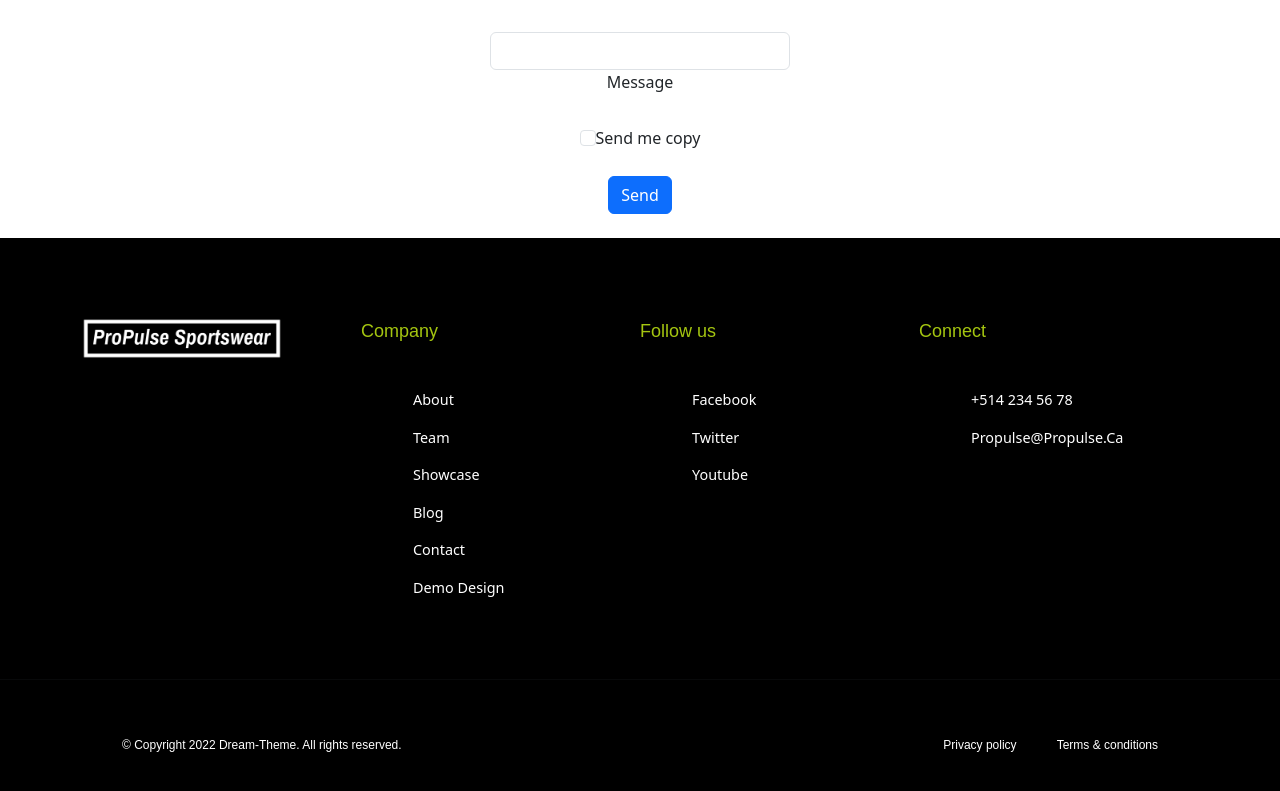
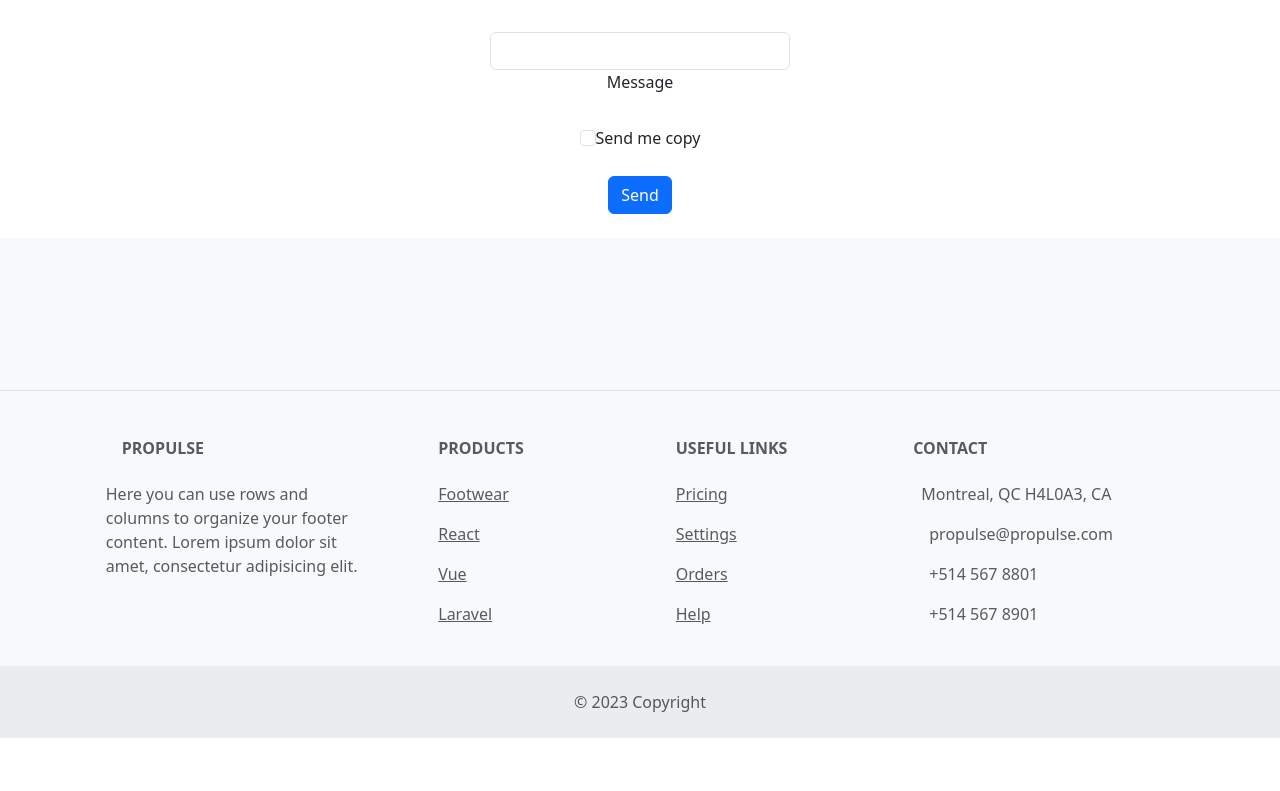
Before and after one commit to JulianaVanier/582-react-propulse, a React (Create React App) app: page /contact in a window 1280 px wide. Shown: the part 449-1240 px from the top of the page. After the commit the page ends 1187 px from the top, so only its background shows below. Built offline with nearby package versions, Linux system fonts and the light colour scheme.

Commit message:
added some text in footer

```diff
--- a/src/components/Footer.js
+++ b/src/components/Footer.js
@@ -1,57 +1,127 @@
-import React from 'react'
+import React from 'react';
+import { MDBFooter, MDBContainer, MDBRow, MDBCol, MDBIcon } from 'mdb-react-ui-kit';
 
-function Footer() {
-  return (
-    <>
-            <footer>
-            <div class="container">
-                <div class="footer_grid">
-                    <div><img src="/assets/image/propulse-sportswear-high-resolution-logo-black-on-transparent-background.png" alt="" /></div>
-                    <div>
-                        <p>Company</p>
-                        <ul class="ul-list" role="list">
-                            <li role="listitem">About</li>
-                            <li role="listitem">Team</li>
-                            <li role="listitem">Showcase</li>
-                            <li role="listitem">Blog</li>
-                            <li role="listitem">Contact</li>
-                            <li role="listitem">Demo design</li>
-                        </ul>
-                    </div>
-                    <div>
-                        <p>Follow us</p>
-                        <ul class="ul-list" role="list">
-                            <li role="listitem">Facebook</li>
-                            <li role="listitem">Twitter</li>
-                            <li role="listitem">Youtube</li>
-                        </ul>
-                    </div>
-                    <div>
-                        <p>Connect</p>
-                        <ul class="ul-list" role="list">
-                            <li role="listitem">+514 234 56 78</li>
-                            <li role="listitem">propulse@propulse.ca</li>
-                        </ul>
-                    </div>
-                </div>
-            </div>
-            <hr />
-            <div class="container">
-                <div class="privacy">
-                    <div class="privacy_left">
-                        <p>
-                            © Copyright 2022 Dream-Theme. All rights reserved.
-                        </p>
-                    </div>
-                    <div class="privacy_right">
-                        <p>Privacy policy</p>
-                        <p>Terms & conditions</p>
-                    </div>
-                </div>
-            </div>
-        </footer>
-    </>
-  )
+export default function App() {
+
+
+  function goContact() {
+    window.location.href = "/contact";
+    // navigate(-1);
 }
 
-export default Footer
+  return (
+    <MDBFooter bgColor='light' className='text-center text-lg-start text-muted'>
+      <section className='d-flex justify-content-center justify-content-lg-between p-4 border-bottom'>
+
+
+        <div>
+          <a href='' className='me-4 text-reset'>
+            <MDBIcon color='secondary' fab icon='facebook-f' />
+          </a>
+          <a href='' className='me-4 text-reset'>
+            <MDBIcon color='secondary' fab icon='twitter' />
+          </a>
+          <a href='' className='me-4 text-reset'>
+            <MDBIcon color='secondary' fab icon='google' />
+          </a>
+          <a href='' className='me-4 text-reset'>
+            <MDBIcon color='secondary' fab icon='instagram' />
+          </a>
+          <a href='' className='me-4 text-reset'>
+            <MDBIcon color='secondary' fab icon='linkedin' />
+          </a>
+          <a href='' className='me-4 text-reset'>
+            <MDBIcon color='secondary' fab icon='github' />
+          </a>
+        </div>
+      </section>
+
+      <section className=''>
+        <MDBContainer className='text-center text-md-start mt-5'>
+          <MDBRow className='mt-3'>
+            <MDBCol md='3' lg='4' xl='3' className='mx-auto mb-4'>
+              <h6 className='text-uppercase fw-bold mb-4'>
+                <MDBIcon color='secondary' icon='gem' className='me-3' />
+                Propulse
+              </h6>
+              <p>
+                Here you can use rows and columns to organize your footer content. Lorem ipsum dolor sit
+                amet, consectetur adipisicing elit.
+              </p>
+            </MDBCol>
+
+            <MDBCol md='2' lg='2' xl='2' className='mx-auto mb-4'>
+              <h6 className='text-uppercase fw-bold mb-4'>Products</h6>
+              <p>
+                <a href='#!' className='text-reset'>
+                  Footwear
+                </a>
+              </p>
+              <p>
+                <a href='#!' className='text-reset'>
+                  React
+                </a>
+              </p>
+              <p>
+                <a href='#!' className='text-reset'>
+                  Vue
+                </a>
+              </p>
+              <p>
+                <a href='#!' className='text-reset'>
+                  Laravel
+                </a>
+              </p>
+            </MDBCol>
+
+            <MDBCol md='3' lg='2' xl='2' className='mx-auto mb-4'>
+              <h6 className='text-uppercase fw-bold mb-4'>Useful links</h6>
+              <p>
+                <a href='#!' className='text-reset'>
+                  Pricing
+                </a>
+              </p>
+              <p>
+                <a href='#!' className='text-reset'>
+                  Settings
+                </a>
+              </p>
+              <p>
+                <a href='#!' className='text-reset'>
+                  Orders
+                </a>
+              </p>
+              <p>
+                <a href='#!' className='text-reset'>
+                  Help
+                </a>
+              </p>
+            </MDBCol>
+
+            <MDBCol md='4' lg='3' xl='3' className='mx-auto mb-md-0 mb-4'>
+              <h6 className='text-uppercase fw-bold mb-4' onClick={ () => {goContact()}}>Contact</h6>
+              <p>
+                <MDBIcon color='secondary' icon='home' className='me-2' />
+                Montreal, QC H4L0A3, CA
+              </p>
+              <p>
+                <MDBIcon color='secondary' icon='envelope' className='me-3' />
+                propulse@propulse.com
+              </p>
+              <p>
+                <MDBIcon color='secondary' icon='phone' className='me-3' /> +514 567 8801
+              </p>
+              <p>
+                <MDBIcon color='secondary' icon='print' className='me-3' /> +514 567 8901
+              </p>
+            </MDBCol>
+          </MDBRow>
+        </MDBContainer>
+      </section>
+
+      <div className='text-center p-4' style={{ backgroundColor: 'rgba(0, 0, 0, 0.05)' }}>
+        © 2023 Copyright
+      </div>
+    </MDBFooter>
+  );
+}
```
